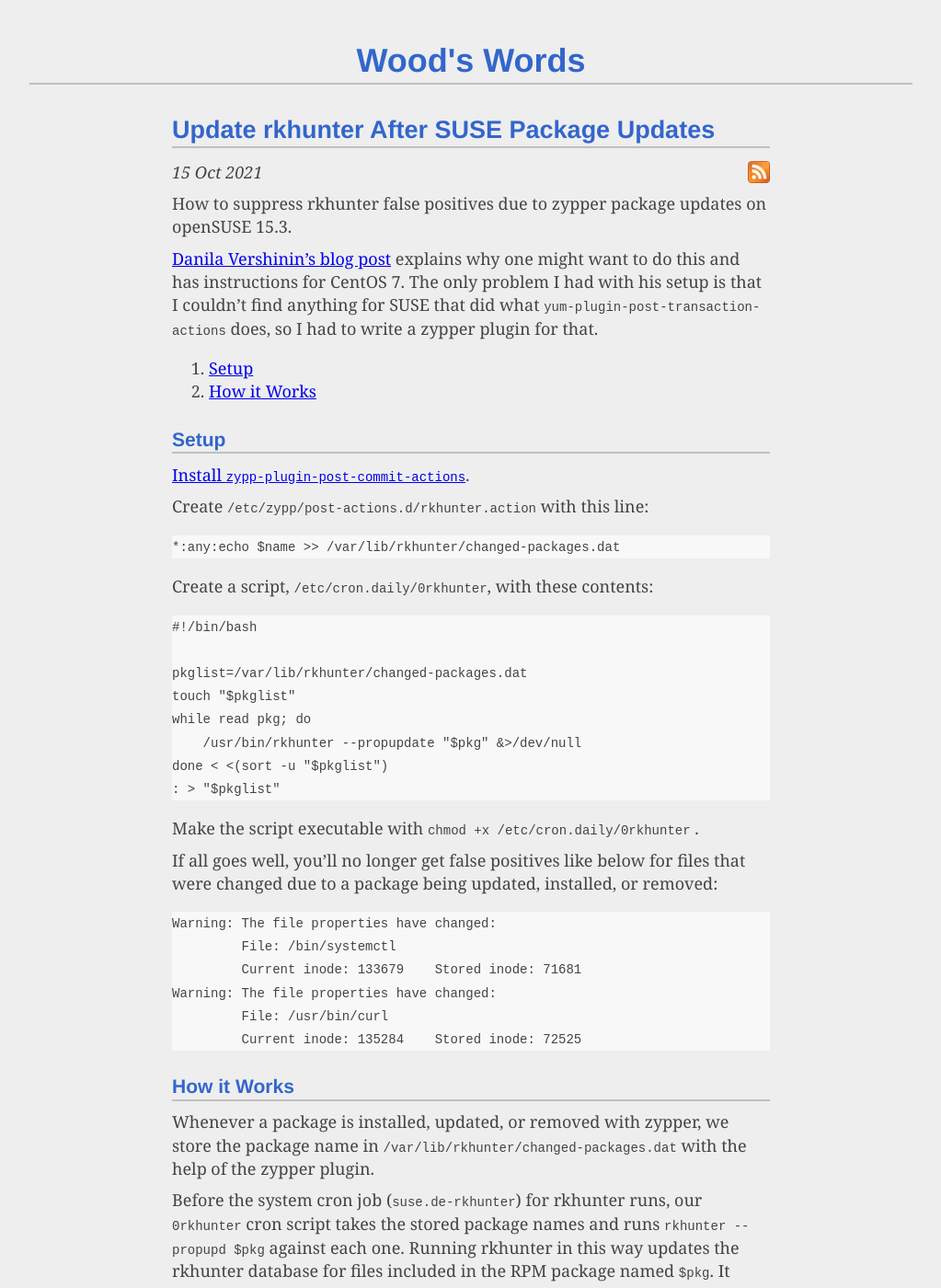
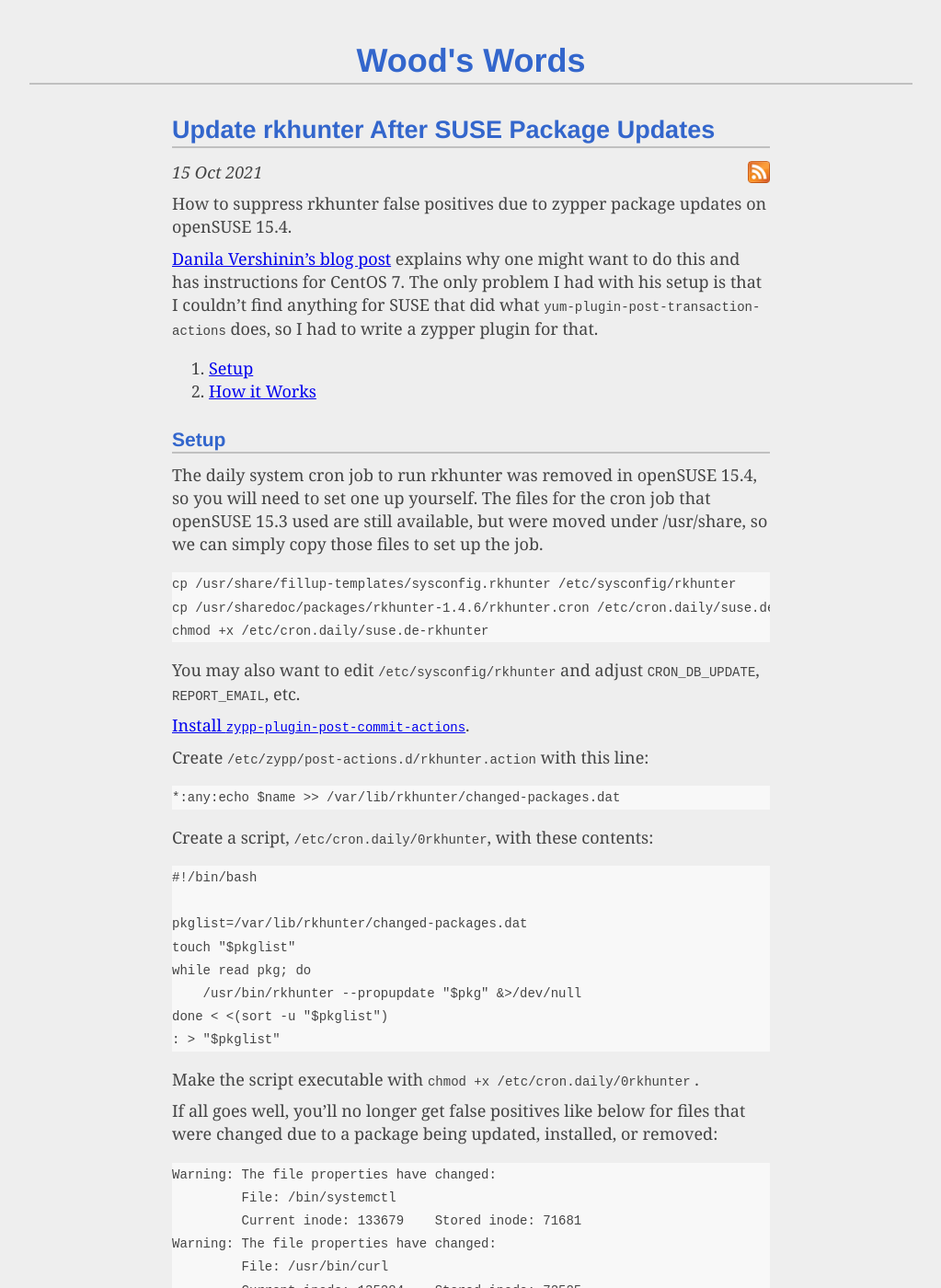
Before and after one commit to natewoodward/natewoodward.github.io, a Jekyll site: the page built from _posts/2021-10-15-zypper-rkhunter.md, in a window 1280 px wide and 1400 px high. Shown: the whole window at 92% size, without its empty margins (128-1151 px from the left). Built offline with Jekyll 4.4.1, drawn with Linux system fonts in a browser that asks for light colours; some of the changed text lies outside the part shown.

Commit message:
Update rkhunter article for openSUSE 15.4

```diff
--- a/_posts/2021-10-15-zypper-rkhunter.md
+++ b/_posts/2021-10-15-zypper-rkhunter.md
@@ -1,10 +1,10 @@
 ---
 layout: post
-last_modified_at: 2021-10-15 15:32:06 UTC
+last_modified_at: 2022-08-09 18:08:14 UTC
 title: Update rkhunter After SUSE Package Updates
 ---
 
-How to suppress rkhunter false positives due to zypper package updates on openSUSE 15.3.
+How to suppress rkhunter false positives due to zypper package updates on openSUSE 15.4.
 
 [Danila Vershinin's blog post](https://www.getpagespeed.com/server-setup/security/sane-use-of-rkhunter-in-centos-7)
 explains why one might want to do this and has instructions for CentOS 7.
@@ -15,6 +15,19 @@ The only problem I had with his setup is that I couldn't find anything for SUSE
 {:toc}
 
 ### Setup
+
+The daily system cron job to run rkhunter was removed in openSUSE 15.4,
+so you will need to set one up yourself.
+The files for the cron job that openSUSE 15.3 used are still available,
+but were moved under /usr/share,
+so we can simply copy those files to set up the job.
+
+    cp /usr/share/fillup-templates/sysconfig.rkhunter /etc/sysconfig/rkhunter
+    cp /usr/sharedoc/packages/rkhunter-1.4.6/rkhunter.cron /etc/cron.daily/suse.de-rkhunter
+    chmod +x /etc/cron.daily/suse.de-rkhunter
+
+You may also want to edit `/etc/sysconfig/rkhunter` and adjust
+`CRON_DB_UPDATE`, `REPORT_EMAIL`, etc.
 
 [Install `zypp-plugin-post-commit-actions`](https://github.com/natewoodward/zypp-plugin-post-commit-actions).
 
```
